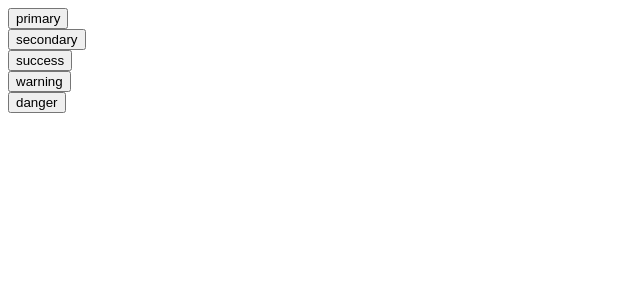
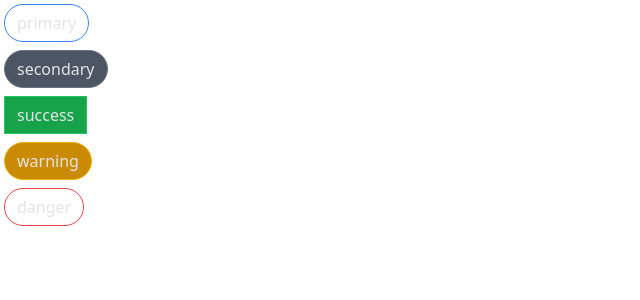
Before and after one commit to jlinaresmedalla/react-projects, a React (Create React App) app in the folder comps/: page / in a window 1280 px wide. Shown: the top 300 px of the page, without its empty margins (0-640 px from the left). Built offline with nearby package versions, Linux system fonts and the light colour scheme.

Commit message:
redesign

```diff
--- a/comps/package.json
+++ b/comps/package.json
@@ -6,6 +6,7 @@
     "@testing-library/jest-dom": "^5.17.0",
     "@testing-library/react": "^13.4.0",
     "@testing-library/user-event": "^13.5.0",
+    "classnames": "^2.3.2",
     "react": "^18.2.0",
     "react-dom": "^18.2.0",
     "react-scripts": "5.0.1",
@@ -34,5 +35,9 @@
       "last 1 firefox version",
       "last 1 safari version"
     ]
+  },
+  "devDependencies": {
+    "@babel/plugin-proposal-private-property-in-object": "^7.21.11",
+    "tailwindcss": "^3.3.3"
   }
 }
--- a/comps/src/App.js
+++ b/comps/src/App.js
@@ -13,7 +13,7 @@ function App() {
         <Button success>success</Button>
       </div>
       <div>
-        <Button warning outline>warning</Button>
+        <Button warning rounded outline>warning</Button>
       </div>
       <div>
         <Button danger rounded outline>danger</Button>
--- a/comps/src/Button.js
+++ b/comps/src/Button.js
@@ -12,7 +12,7 @@ const Button = (props) => {
     rounded,
   } = props;
 
-  const optionalClasses = classnames("m-1 px-3 py-1.5 border", {
+  const optionalClasses = classnames("m-1 px-3 py-1.5 border text-zinc-200", {
     "border-blue-500 bg-blue-600": primary,
     "border-gray-500 bg-gray-600": secondary,
     "border-green-500 bg-green-600": success,
@@ -20,11 +20,11 @@ const Button = (props) => {
     "border-red-500 bg-red-600": danger,
     "rounded-full": rounded,
     "bg-white": outline,
-    "text-blue-700": outline && primary,
-    "text-gray-700": outline && secondary,
-    "text-green-700": outline && success,
-    "text-yellow-700": outline && warning,
-    "text-red-700": outline && danger,
+    "text-blue-700": primary && outline,
+    "text-gray-700": secondary && outline,
+    "text-green-700": success && outline,
+    "text-yellow-700": warning && outline,
+    "text-red-700": danger && outline,
   });
 
   return <button className={optionalClasses}>{children}</button>;
--- /dev/null
+++ b/comps/tailwind.config.js
@@ -0,0 +1,8 @@
+/** @type {import('tailwindcss').Config} */
+module.exports = {
+  content: ["./src/**/*.{html,js}"],
+  theme: {
+    extend: {},
+  },
+  plugins: [],
+}
```
Also changed, not shown: 1 other file (tests, documents, lock files or other folders).
